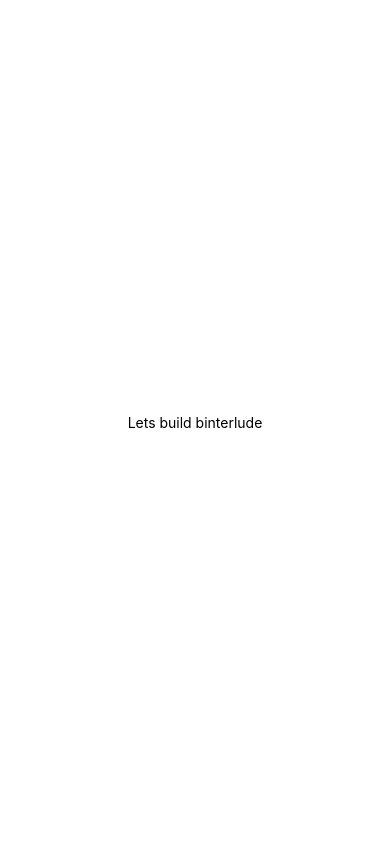
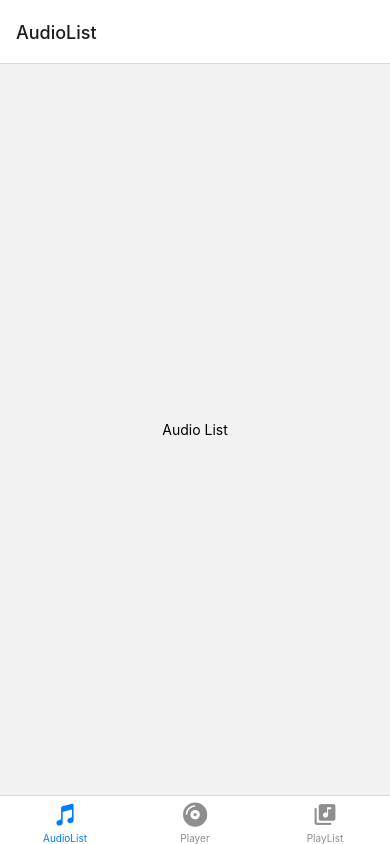
Before and after one commit to CodeBot-del/Binterlude, a React Native app: screen /AudioList in a window 390 px wide. Built offline with nearby package versions, Linux system fonts and the light colour scheme.

Commit message:
created bottom navigations

```diff
--- a/App.js
+++ b/App.js
@@ -1,20 +1,9 @@
-import { StatusBar } from 'expo-status-bar';
-import { StyleSheet, Text, View } from 'react-native';
+import { NavigationContainer } from '@react-navigation/native';
+import React from 'react';
+import AppNavigator from './app/navigation/AppNavigator';
 
 export default function App() {
-  return (
-    <View style={styles.container}>
-      <Text>Lets build binterlude</Text>
-      <StatusBar style="auto" />
-    </View>
-  );
+  return <NavigationContainer>
+    <AppNavigator />
+  </NavigationContainer>
 }
-
-const styles = StyleSheet.create({
-  container: {
-    flex: 1,
-    backgroundColor: '#fff',
-    alignItems: 'center',
-    justifyContent: 'center',
-  },
-});
--- /dev/null
+++ b/app/navigation/AppNavigator.js
@@ -0,0 +1,28 @@
+import React from 'react';
+import { createBottomTabNavigator } from '@react-navigation/bottom-tabs';
+import AudioList from '../screens/AudioList';
+import Player from '../screens/Player';
+import PlayList from '../screens/PlayList';
+import { Ionicons, FontAwesome5, MaterialIcons } from '@expo/vector-icons';
+
+const Tab = createBottomTabNavigator()
+
+ const AppNavigator = () => {
+  return <Tab.Navigator>
+      <Tab.Screen name='AudioList' component={AudioList}
+      options={{
+          tabBarIcon: ({color, size}) => (<Ionicons name="musical-notes" size={size} color={color} />),
+
+      }}
+      />
+      <Tab.Screen name='Player' component={Player} options={{
+          tabBarIcon: ({color, size}) => (<FontAwesome5 name="compact-disc" size={size} color={color} />),
+
+      }}/>
+      <Tab.Screen name='PlayList' component={PlayList} options={{
+          tabBarIcon: ({color, size}) => (<MaterialIcons name="library-music" size={size} color={color} />),
+
+      }}/>
+  </Tab.Navigator>
+}
+export default AppNavigator
--- /dev/null
+++ b/app/screens/AudioList.js
@@ -0,0 +1,20 @@
+import React from 'react';
+import {View, StyleSheet, Text} from 'react-native';
+
+const AudioList = () => {
+    return(
+        <View style={styles.container}>
+            <Text>Audio List</Text>
+        </View>
+    )
+}
+
+const styles = StyleSheet.create({
+    container:{
+        flex: 1,
+        justifyContent: 'center',
+        alignItems: 'center',
+    }
+})
+
+export default AudioList;
--- /dev/null
+++ b/app/screens/PlayList.js
@@ -0,0 +1,20 @@
+import React from 'react';
+import {View, StyleSheet, Text} from 'react-native';
+
+const PlayList = () => {
+    return(
+        <View style={styles.container}>
+            <Text>Play List</Text>
+        </View>
+    )
+}
+
+const styles = StyleSheet.create({
+    container:{
+        flex: 1,
+        justifyContent: 'center',
+        alignItems: 'center'
+    }
+})
+
+export default PlayList;
--- /dev/null
+++ b/app/screens/Player.js
@@ -0,0 +1,20 @@
+import React from 'react';
+import {View, StyleSheet, Text} from 'react-native';
+
+const Player = () => {
+    return(
+        <View style={styles.container}>
+            <Text>Player</Text>
+        </View>
+    )
+}
+
+const styles = StyleSheet.create({
+    container:{
+        flex: 1,
+        justifyContent: 'center',
+        alignItems: 'center',
+    }
+})
+
+export default Player;
--- a/package.json
+++ b/package.json
@@ -10,11 +10,15 @@
     "eject": "expo eject"
   },
   "dependencies": {
+    "@react-navigation/bottom-tabs": "^6.2.0",
+    "@react-navigation/native": "^6.0.8",
     "expo": "~44.0.0",
     "expo-status-bar": "~1.2.0",
     "react": "17.0.1",
     "react-dom": "17.0.1",
     "react-native": "0.64.3",
+    "react-native-safe-area-context": "3.3.2",
+    "react-native-screens": "~3.10.1",
     "react-native-web": "0.17.1"
   },
   "devDependencies": {
```
Also changed, not shown: 1 other file (tests, documents, lock files or other folders).
